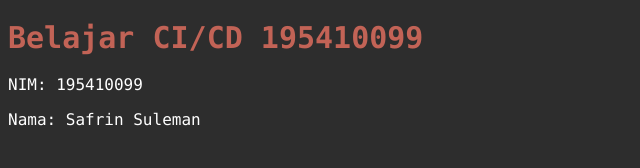
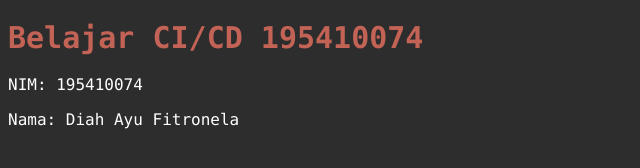
Before and after one commit to safrinsuleman/CI-CD-INFRA, a plain HTML site: page static/index.html in a window 1280 px wide. Shown: the full height of the page, 0-640 px from the left. Drawn offline with Linux system fonts and the light colour scheme.

Commit message:
Update index.html

```diff
--- a/static/index.html
+++ b/static/index.html
@@ -1,7 +1,7 @@
 <!DOCTYPE html>
 
 <head>
-    <title>195410099 Pelajaran UAS Infra CICD</title>
+    <title>195410074 Pelajaran  CICD</title>
     <style>
         body {
             background-color: #2D2D2D;
@@ -21,9 +21,9 @@
 </head>
 
 <body>
-    <h1>Belajar CI/CD 195410099</h1>
-    <p>NIM: 195410099</p>
-    <p>Nama: Safrin Suleman</p>
+    <h1>Belajar CI/CD 195410074</h1>
+    <p>NIM: 195410074</p>
+    <p>Nama: Diah Ayu Fitronela</p>
 
 </body>
 
```
